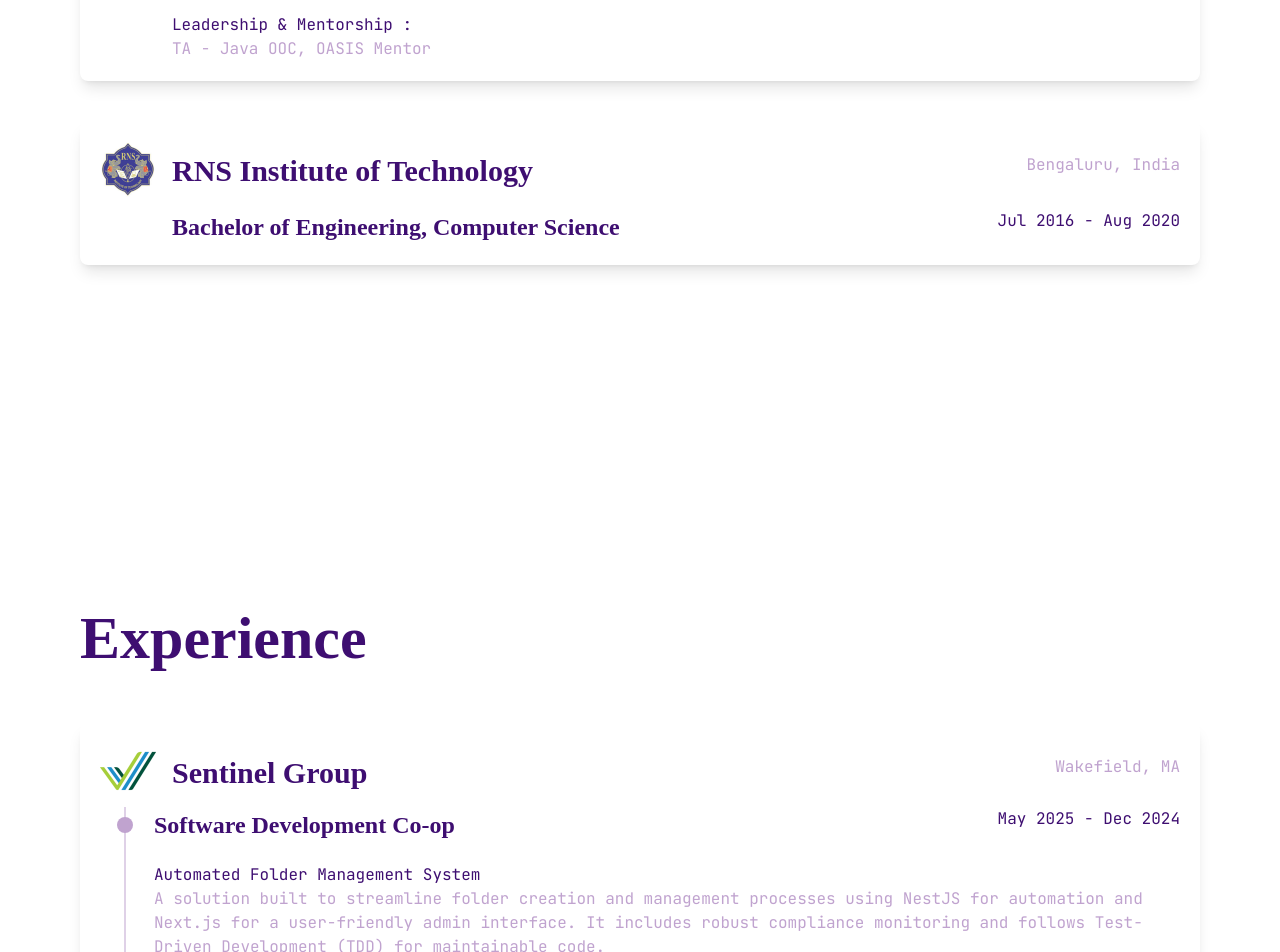
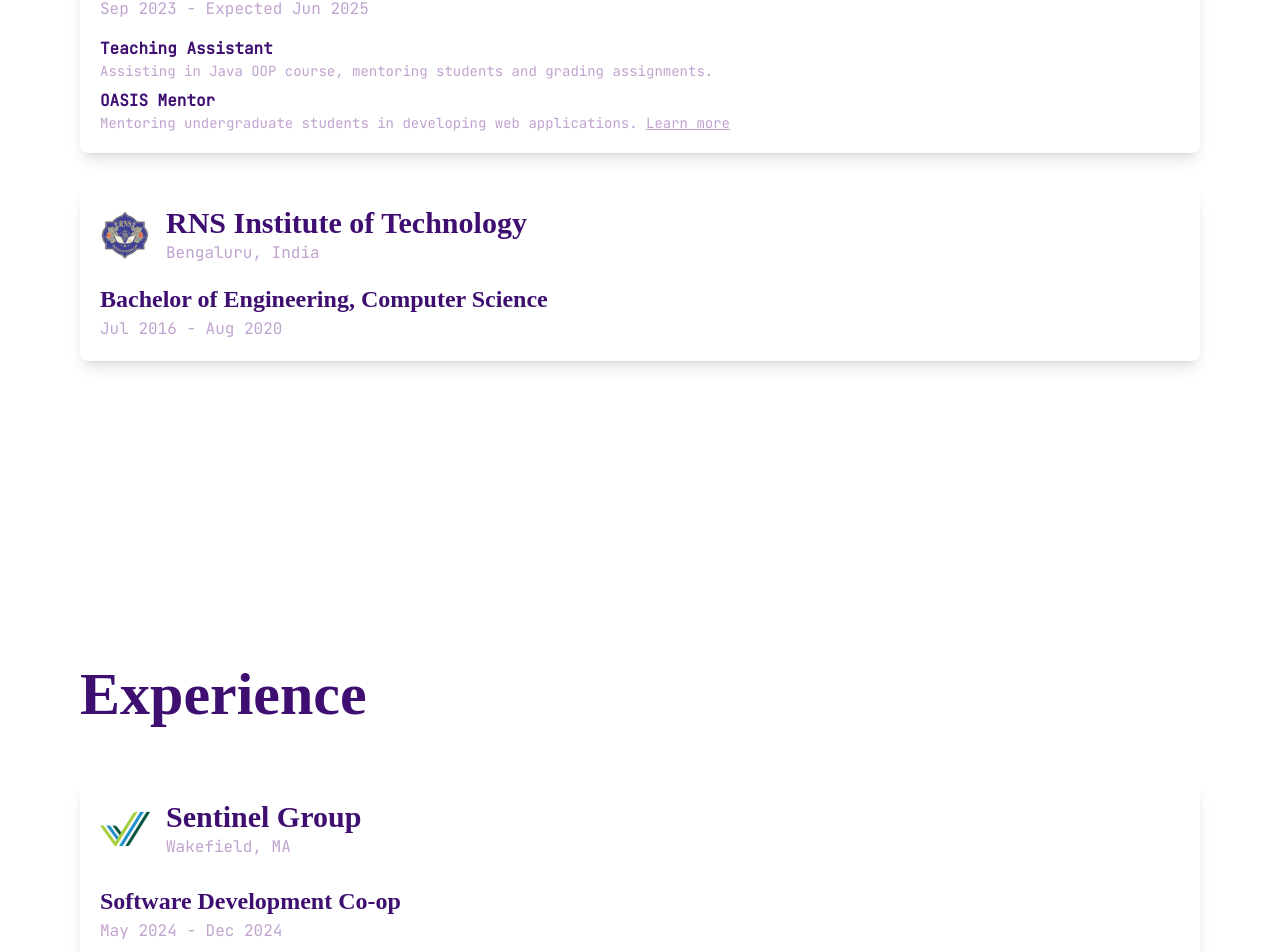
Before and after one commit to srishtirai/portfolio, a Next.js app: page / in a window 1280 px wide. Shown: the part 2085-3037 px from the top of the page. Built offline with nearby package versions, Linux system fonts and the light colour scheme; a web font is replaced by a local one.

Commit message:
Updated the education and experience section

```diff
--- a/src/app/education/page.tsx
+++ b/src/app/education/page.tsx
@@ -1,3 +1,5 @@
+"use client";
+
 import Image from "next/image";
 import Avatar from "@/components/avatar";
 
@@ -5,18 +7,36 @@ export default function Education() {
   const education = [
     {
       college: "Northeastern University",
-      imgSrc: '/images/neu.svg',
+      imgSrc: "/images/neu.svg",
       degree: "Master of Science, Software Engineering",
       location: "Boston, MA",
       duration: "Sep 2023 - Expected Jun 2025",
-      additionalDetails: {
-        title: "Leadership & Mentorship",
-        description: "TA - Java OOC, OASIS Mentor",
-      },
+      additionalDetails: [
+        {
+          title: "Teaching Assistant",
+          description: "Assisting in Java OOP course, mentoring students and grading assignments.",
+        },
+        {
+          title: "OASIS Mentor",
+          description: (
+            <>
+              Mentoring undergraduate students in developing web applications.{" "}
+              <a
+                href="https://oasisneu.com/"
+                target="_blank"
+                rel="noopener noreferrer"
+                className="text-accent underline hover:text-hover transition-colors duration-300"
+              >
+                Learn more
+              </a>
+            </>
+          ),
+        },
+      ],
     },
     {
       college: "RNS Institute of Technology",
-      imgSrc: '/images/rns.svg',
+      imgSrc: "/images/rns.svg",
       degree: "Bachelor of Engineering, Computer Science",
       location: "Bengaluru, India",
       duration: "Jul 2016 - Aug 2020",
@@ -29,34 +49,38 @@ export default function Education() {
         <h1 className="text-header font-bold sm:mr-4">Education</h1>
         <Avatar bubbleMessage="Degrees and debugging — both require patience!" sectionName="education" />
       </div>
-      {education.map(edu => (
-        <div className="p-5 bg-white rounded-lg shadow-lg mb-10" key={edu.college}>
-          <div className="flex flex-row sm:mb-2">
-            <Image
-              src={edu.imgSrc}
-              alt={edu.college}
-              width={60}
-              height={60}
-            />
-            <div className="flex justify-between flex-col sm:flex-row mt-3 ml-4 w-full">
-              <h3 className="text-subheader sm:text-3xl font-bold sm:mb-1">{edu.college}</h3>
-              <p>{edu.location}</p>
+      <div className="flex flex-col space-y-8 mx-auto">
+        {education.map((edu) => (
+          <div
+            key={edu.college}
+            className="p-5 bg-white rounded-lg shadow-lg transition-all duration-300 hover:scale-[1.02] hover:shadow-2xl"
+          >
+            <div className="flex items-center">
+              <Image src={edu.imgSrc} alt={edu.college} width={50} height={50} />
+              <div className="ml-4">
+                <h3 className="text-subheader sm:text-3xl font-bold">{edu.college}</h3>
+                <p>{edu.location}</p>
+              </div>
             </div>
-          </div>
-          <div className="sm:ml-14 sm:pl-4 mt-3 space-y-6">
-            <div className="flex flex-col sm:flex-row justify-between text-primary">
+
+            <div className="mt-4">
               <h3 className="font-bold text-body">{edu.degree}</h3>
               <p>{edu.duration}</p>
             </div>
+
             {edu.additionalDetails && (
-              <div className="sm:mt-7">
-                <p className="text-primary">{edu.additionalDetails.title} :</p>
-                <p>{edu.additionalDetails.description}</p>
+              <div className="mt-4 space-y-2">
+                {edu.additionalDetails.map((detail, index) => (
+                  <div key={index}>
+                    <p className="font-semibold text-primary">{detail.title}</p>
+                    <p className="text-xs sm:text-sm">{detail.description}</p>
+                  </div>
+                ))}
               </div>
             )}
           </div>
-        </div>
-      ))}
+        ))}
+      </div>
     </section>
   );
 }
--- a/src/app/experience/page.tsx
+++ b/src/app/experience/page.tsx
@@ -1,3 +1,5 @@
+"use client";
+
 import Image from "next/image";
 import Avatar from "@/components/avatar";
 
@@ -7,17 +9,16 @@ export default function Experience() {
       company: "Sentinel Group",
       imgSrc: "/images/sentinel.svg",
       location: "Wakefield, MA",
-      duration: "May 2025 - Dec 2024",
       roles: [
         {
           title: "Software Development Co-op",
-          duration: "May 2025 - Dec 2024",
+          duration: "May 2024 - Dec 2024",
           projects: [
             {
               title: "Automated Folder Management System",
               description:
-                "A solution built to streamline folder creation and management processes using NestJS for automation and Next.js for a user-friendly admin interface. It includes robust compliance monitoring and follows Test-Driven Development (TDD) for maintainable code.",
-              techStack: "TypeScript, Next.js, Tailwind CSS, Postgres, Nest.js, AWS(EC2)",
+                "Built an automation system for folder management using Nest.js, integrating compliance monitoring and a user-friendly Next.js admin panel with TDD for maintainability.",
+              techStack: "TypeScript, Next.js, Tailwind CSS, Postgres, Nest.js, AWS (EC2)",
             },
           ],
         },
@@ -27,7 +28,6 @@ export default function Experience() {
       company: "LG Soft India",
       imgSrc: "/images/lg.svg",
       location: "Bengaluru, India",
-      duration: "Mar 2020 - Aug 2023",
       roles: [
         {
           title: "Research Engineer",
@@ -36,7 +36,7 @@ export default function Experience() {
             {
               title: "OTA Updates Portal & Battery Management System",
               description:
-                "A dynamic application designed to manage and monitor battery site statuses and firmware updates. Built with React for the frontend, it integrates Battery Management System data, enhances modularity with reusable components, and features secure APIs for platform authentication and authorization.",
+                "Developed an application to manage and monitor battery statuses & firmware updates. Used React for the frontend, modular components for reusability, and secure APIs for authentication.",
               techStack: "React, Redux, Docker, AWS (S3, IAM), SASS, Java, Spring Boot, ChartJS, AGGrid",
             },
           ],
@@ -48,7 +48,7 @@ export default function Experience() {
             {
               title: "TV, Signage, & Entertainment System Development",
               description:
-                "Contributed to the webOS ecosystem by developing gallery and calendar apps using EnactJS for TV and signage. Created a Flutter proof of concept with network and Bluetooth features, designed accessible UIs for automotive and in-flight entertainment systems, and contributed to the webOS API for the TV settings app platform.",
+                "Worked on the webOS ecosystem, developing gallery and calendar apps using EnactJS for TVs and signage. Built a Flutter proof-of-concept for network and Bluetooth-based features.",
               techStack: "React, Redux, EnactJS, CSS, WebOS",
             },
           ],
@@ -60,7 +60,7 @@ export default function Experience() {
             {
               title: "EnactJS & webOS Development",
               description:
-                "Gained hands-on experience with EnactJS, deepening understanding of modern web practices, while exploring various webOS services to lay the foundation for future contributions.",
+                "Explored modern web development with EnactJS, contributing to webOS services and UI accessibility improvements.",
               techStack: "React, Redux, EnactJS, CSS, WebOS",
             },
           ],
@@ -75,41 +75,39 @@ export default function Experience() {
         <h1 className="text-header font-bold sm:mr-4">Experience</h1>
         <Avatar bubbleMessage="From concept to production—been there, built that." sectionName="experience" />
       </div>
+
+      <div className="flex flex-col space-y-8 mx-auto">
         {experience.map((exp) => (
-         <div className="p-5 bg-white rounded-lg shadow-lg mb-10" key={exp.company}>
-          <div className="flex flex-row sm:mb-2">
-            <Image
-              src={exp.imgSrc}
-              alt={exp.company}
-              width={60}
-              height={60}
-            />
-            <div className="flex flex-col sm:flex-row justify-between ml-4 w-full mt-3">
-              <h3 className="text-subheader sm:text-3xl font-bold sm:mb-1">{exp.company}</h3>
+          <div
+            key={exp.company}
+            className="p-5 bg-white rounded-lg shadow-lg transition-all duration-300 hover:scale-[1.02] hover:shadow-xl"
+          >
+            <div className="flex items-center">
+              <Image src={exp.imgSrc} alt={exp.company} width={50} height={50} />
+              <div className="ml-4">
+                <h3 className="text-subheader sm:text-3xl font-bold">{exp.company}</h3>
                 <p>{exp.location}</p>
               </div>
             </div>
 
-          <div className="ml-6 pl-4 border-l-2 border-accent border-opacity-50 space-y-6">
-            {exp.roles.map((role) => (
-              <div key={role.title} className="relative">
-                <div className="absolute -left-[25px] -top-[-10px] w-4 h-4 bg-accent rounded-full"></div>
-                <div className="flex justify-between flex-col sm:flex-row text-primary ml-3">
+            {exp.roles.map((role, roleIndex) => (
+              <div key={roleIndex} className="mt-6">
                 <h3 className="font-bold text-body">{role.title}</h3>
                 <p>{role.duration}</p>
-                </div>
+
                 {role.projects &&
-                  role.projects.map((project) => (
-                    <div key={project.title} className="mt-5 ml-3">
-                      <p className="text-primary">{project.title}</p>
-                      <p>{project.description}</p>
+                  role.projects.map((project, projectIndex) => (
+                    <div key={projectIndex} className="mt-3 pl-4 border-l-2 border-accent border-opacity-50">
+                      <p className="font-semibold text-primary">{project.title}</p>
+                      <p className="text-xs sm:text-sm">{project.description}</p>
+                      {/* <p className="text-xs sm:text-sm italic mt-1">{project.techStack}</p> */}
                     </div>
                   ))}
               </div>
             ))}
           </div>
+        ))}
       </div>
-      ))}
     </section>
   );
 }
--- a/src/app/globals.css
+++ b/src/app/globals.css
@@ -14,7 +14,7 @@ body {
   color: var(--accent);
   background: var(--background);
   font-family: 'JetBrains Mono', monospace;
-  font-size: 1rem; /* Set base font size for small screens */
+  font-size: 0.8rem; /* Set base font size for small screens */
 }
 
 h1, h2, h3, h4, h5, h6 {
@@ -42,6 +42,10 @@ h1, h2, h3, h4, h5, h6 {
 
 /* Large screen styles */
 @media (min-width: 640px) {
+  body {
+    font-size: 1rem;
+  }
+
   .text-header {
     font-size: 3.75rem; /* For larger screens (60px equivalent) */
   }
--- a/src/app/skills/page.tsx
+++ b/src/app/skills/page.tsx
@@ -72,10 +72,10 @@ export default function Skills() {
   ];
 
   return (
-      <section id="skills" className="sm:min-h-[80vh] py-10 sm:py-36">
+    <section id="skills" className="sm:min-h-[80vh] py-36">
       <div className="flex sm:flex-row flex-col items-center mb-2">
-          <h1 className="text-header font-bold sm:mr-4">Skills</h1> {/* Add margin-right to separate the title from the avatar */}
-          <Avatar bubbleMessage="I speak fluent JavaScript… and a few others!" sectionName="skills"/> {/* Avatar positioned next to the header */}
+        <h1 className="text-header font-bold sm:mr-4">Skills</h1>
+        <Avatar bubbleMessage="I speak fluent JavaScript… and a few others!" sectionName="skills"/>
       </div>
       <div className="grid grid-cols-2 md:grid-cols-3 lg:grid-cols-4 xl:grid-cols-5 gap-3 sm:gap-12 justify-center items-center w-full max-w-[1500px] mx-auto">
         {skillList.map((item) => (
--- a/src/components/avatar.css
+++ b/src/components/avatar.css
@@ -8,7 +8,8 @@
     left: 60px;
     width: fit-content;
     min-width: 250px;
-    padding: 15px 20px;
+    height: 70px;
+    padding: 20px 20px;
     font-size: 15px;
     text-align: center;
     border-radius: 50%;
@@ -30,36 +31,37 @@
     width: 22px;
     height: 22px;
     bottom: -13px;
-    right: calc(100% - 30px); /* Centers the circle under the bubble */
+    right: calc(100% - 30px);
   }
 
   .thought-bubble::after {
     width: 13px;
     height: 13px;
     bottom: -25px;
-    right: calc(100% - 10px); /* Centers the smaller circle under the larger one */
+    right: calc(100% - 10px);
   }
 
   @media (max-width: 640px) {
     .thought-bubble {
-      top: -35px; /* Adjust the top position for mobile */
-      left: 50px; /* Adjust left for better alignment on smaller screens */
-      min-width: 180px; /* Decrease width for smaller screens */
-      padding: 10px 8px; /* Reduce padding for smaller screens */
-      font-size: 12px; /* Smaller font size */
+      top: -35px;
+      left: 50px;
+      min-width: 180px;
+      height: 50px;
+      padding: 15px 10px;
+      font-size: 12px;
     }
 
     .thought-bubble::before {
-      width: 12px; /* Reduce size of the larger circle */
+      width: 12px;
       height: 12px;
       bottom: -2px;
-      right: calc(100% - 10px); /* Adjust the position for smaller screens */
+      right: calc(100% - 10px);
     }
 
     .thought-bubble::after {
-      width: 5px; /* Reduce size of the smaller circle */
+      width: 5px;
       height: 5px;
       bottom: -10px;
-      right: calc(100% - 0px); /* Adjust the position for smaller screens */
+      right: calc(100% - 0px);
     }
   }
--- a/src/components/navBar.tsx
+++ b/src/components/navBar.tsx
@@ -57,7 +57,7 @@ export default function NavBar() {
           <button
             key={index.targetId}
             onClick={() => handleNavigation(index.targetId)}
-            className="relative text-primary font-medium text-small transition-all duration-300 hover:underline underline-offset-8"
+            className="relative text-primary font-medium text-small transition-all duration-300 hover:underline hover:scale-110 hover:text-accent underline-offset-8"
           >
             {index.label}
           </button>
--- a/src/components/skillsTab.tsx
+++ b/src/components/skillsTab.tsx
@@ -11,13 +11,16 @@ export type SkillsListProp = {
 };
 
 export default function SkillsTab({ category, skills }: SkillsListProp) {
+
     return (
-        <div className="flex flex-col p-6 shadow-xl items-center justify-start bg-white rounded-[10px] w-full max-w-[250px] min-w-[170px] sm:max-w-[300px] sm:min-w-[220px] h-[430px] sm:h-[530px] p-4 space-y-2">
+        <div className="flex flex-col p-6 shadow-xl items-center justify-start bg-white rounded-[10px] w-full max-w-[250px] sm:max-w-[300px] sm:min-w-[220px] h-[430px] sm:h-[530px] p-4 space-y-2 transition-all duration-300 hover:scale-105 hover:shadow-2xl">
             <h3 className="text-subheader sm:text-3xl font-bold text-center sm:h-[70px]">{category}</h3>
-            <div className="flex flex-wrap justify-start sm:justify-start space-y-4 w-full">
+            <div className="flex flex-wrap justify-start space-y-4 w-full">
                 {skills.map((skill) => (
-                    <div className="flex items-center justify-start space-x-3 w-full min-w-[200px] max-w-full"
-                    key={skill.label}>
+                    <div
+                      key={skill.label}
+                      className="flex items-center justify-start space-x-3 w-full min-w-[200px] max-w-full"
+                    >
                         <Image
                             src={skill.imgSrc}
                             alt={skill.label}
@@ -29,6 +32,6 @@ export default function SkillsTab({ category, skills }: SkillsListProp) {
                     </div>
                 ))}
             </div>
-      </div>
+        </div>
     );
 }
```
Lines whose indentation alone changed are shown as unchanged.
